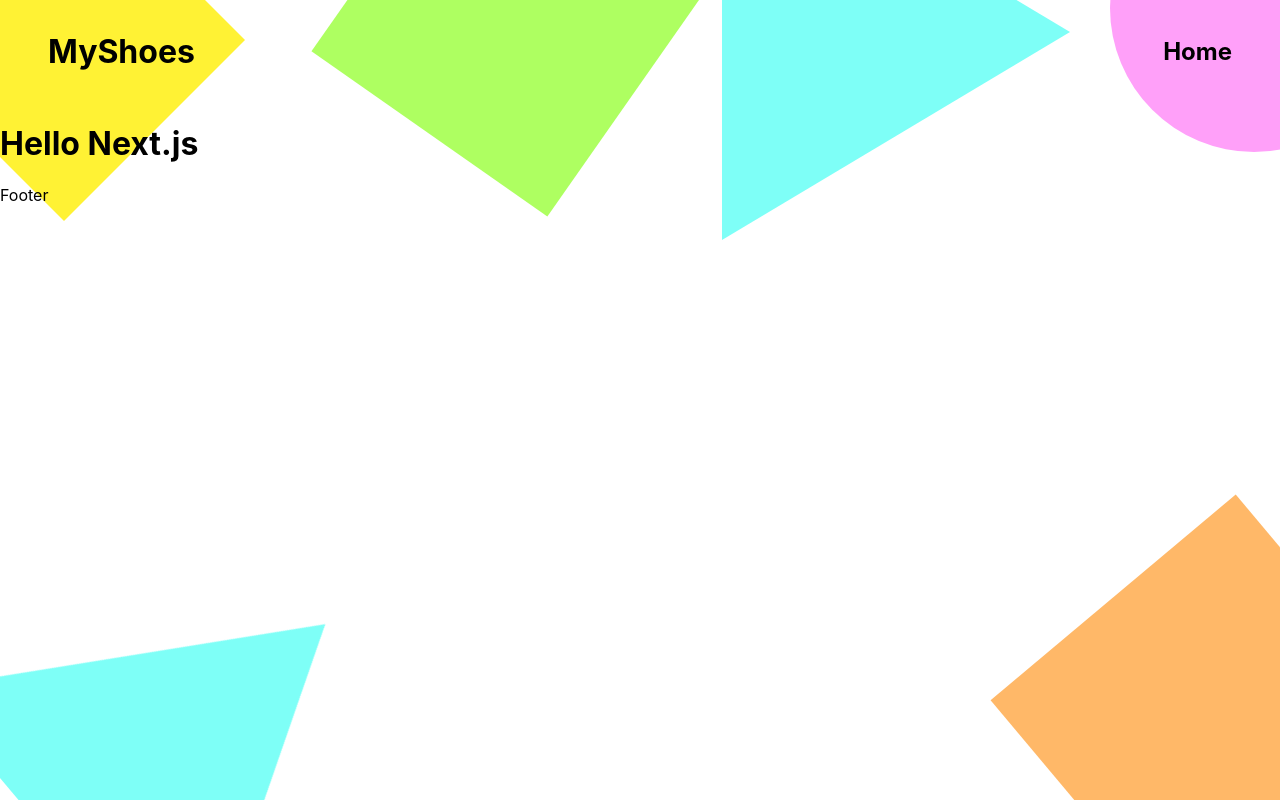
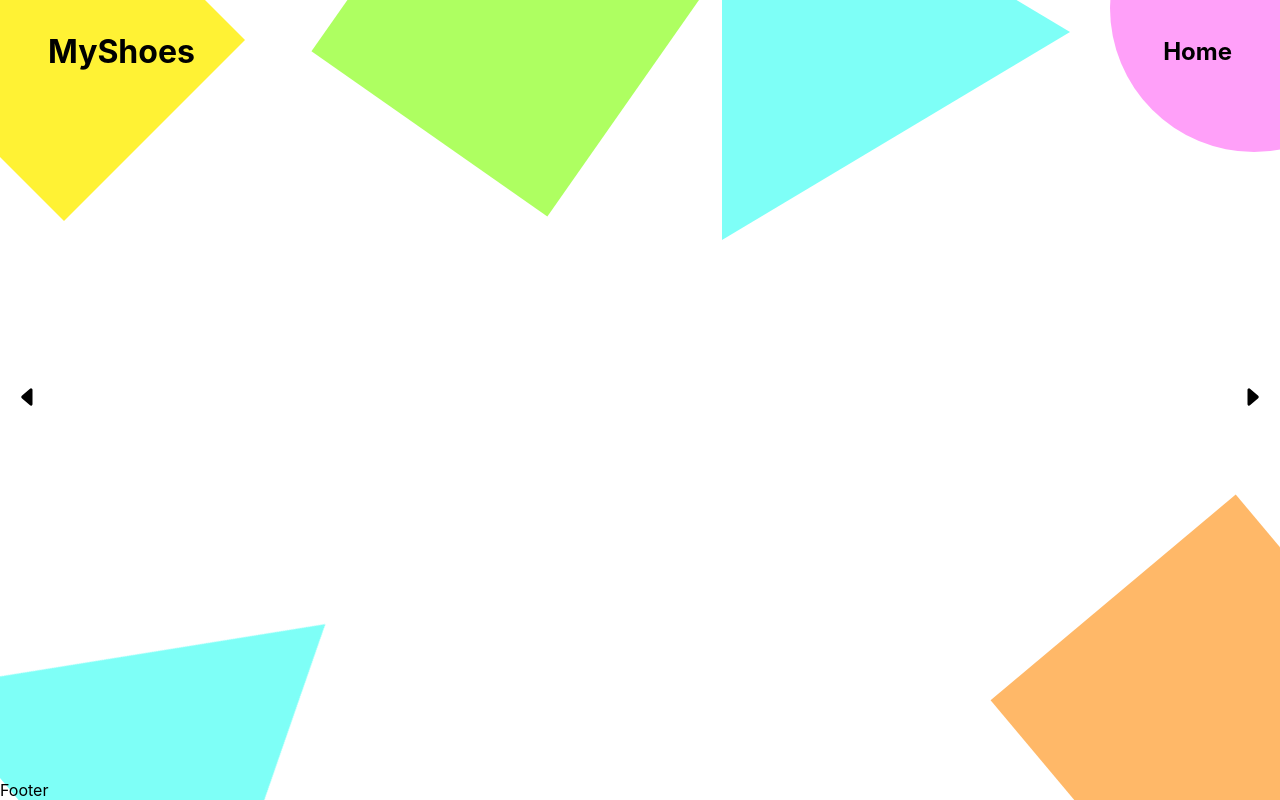
Before and after one commit to ManuelPuchner/medientechnik-sommerprojekt-2-klasse, a Next.js app: page /home in a window 1280 px wide. Built offline with nearby package versions, Linux system fonts and the light colour scheme.

Commit message:
refractoring + icons

```diff
--- a/components/layout/Nav.jsx
+++ b/components/layout/Nav.jsx
@@ -1,13 +1,9 @@
 import styled from "styled-components";
 import Link from "next/link";
 
+import {BsFillCaretLeftFill, BsFillCaretRightFill} from "react-icons/bs";
+
 const NavWrapper = styled.div`
-  position: absolute;
-  top: 0;
-  left: 0;
-  width: 100vw;
-  height: 100vh;
-  z-index: -1;
 `;
 
 const NavItem = styled.div`
@@ -15,7 +11,7 @@ const NavItem = styled.div`
   justify-content: center;
   align-items: center;
   padding: 1rem;
-  color: #fff;
+  color: #000;
   font-size: 1.5rem;
   font-weight: bold;
   cursor: pointer;
@@ -23,20 +19,40 @@ const NavItem = styled.div`
 
   z-index: 1;
   transform: translateY(-50%);
+
+  & span {
+    opacity: 0;
+    transition: opacity 0.3s ease-in-out;
+  }
+
+  & svg {
+    transition: transform 0.3s ease-in-out;
+  }
+
   &:hover {
     background-color: #fff;
     color: #000;
+    & span{
+      opacity: 1;
+    }
   }
 `;
 
 const LeftNavItem = styled(NavItem)`
   position: absolute;
   left: 0;
+  &:hover svg {
+    transform: translateX(-20%);
+  }
 `;
 
 const RightNavItem = styled(NavItem)`
   position: absolute;
   right: 0;
+
+  &:hover svg {
+    transform: translateX(20%);
+  }
 `;
 
 const routes = ["About", "Home", "Configurator"];
@@ -51,14 +67,20 @@ export default function Nav({ currentPage }) {
       {left && (
         <LeftNavItem>
           <Link href={linkLeft}>
-            <a>{left}</a>
+            <a>
+              <BsFillCaretLeftFill />
+              <span>{left}</span>
+            </a>
           </Link>
         </LeftNavItem>
       )}
       {right && (
         <RightNavItem>
           <Link href={linkRight}>
-            <a>{right}</a>
+            <a>
+              <span>{right}</span>
+              <BsFillCaretRightFill />
+            </a>
           </Link>
         </RightNavItem>
       )}
--- a/components/layout/index.jsx
+++ b/components/layout/index.jsx
@@ -1,18 +1,17 @@
-import Footer from './Footer';
-import Header from './Header';
-import Nav from './Nav';
+import Footer from "./Footer";
+import Header from "./Header";
+import Nav from "./Nav";
 
-import styled from "styled-components"
-import Background from 'components/decorations/background';
-
+import styled from "styled-components";
+import Background from "components/decorations/background";
 
 const MainLayout = styled.div`
+  display: grid;
+  grid-template-rows: auto 1fr auto;
+  min-height: 100vh;
+`;
 
-`
-
-const MainContentWrapper = styled.main`
-
-`
+const MainContentWrapper = styled.main``;
 
 export default function index({ children, componentName }) {
   return (
--- a/package.json
+++ b/package.json
@@ -11,6 +11,7 @@
     "next": "12.1.0",
     "react": "17.0.2",
     "react-dom": "17.0.2",
+    "react-icons": "^4.3.1",
     "styled-components": "^5.3.3"
   },
   "devDependencies": {
--- a/pages/about.js
+++ b/pages/about/index.js
@@ -1,3 +1,3 @@
 export default function About() {
-  return <></>
+  return <></>;
 }
--- a/pages/configurator.js
+++ b/pages/configurator/index.js
@@ -1,3 +1,3 @@
 export default function Configurator() {
-  return <></>
+  return <></>;
 }
--- a/pages/home.js
+++ /dev/null
@@ -1,7 +0,0 @@
-export default function Home() {
-  return (
-    <div>
-      <h1>Hello Next.js</h1>
-    </div>
-  )
-}
--- /dev/null
+++ b/pages/home/index.js
@@ -0,0 +1,11 @@
+import Sections from "./sections";
+
+export default function Home() {
+  return (
+    <>
+      <Sections.Main />
+      <Sections.OurProducts />
+      <Sections.Collections />
+    </>
+  );
+}
--- /dev/null
+++ b/pages/home/sections/Collections.jsx
@@ -0,0 +1,3 @@
+export default function Collections() {
+  return <div className="collections"></div>;
+}
--- /dev/null
+++ b/pages/home/sections/Main.jsx
@@ -0,0 +1,3 @@
+export default function Main() {
+  return <div className="main"></div>;
+}
--- /dev/null
+++ b/pages/home/sections/OurProducts.jsx
@@ -0,0 +1,3 @@
+export default function OurProducts() {
+  return <div className="our-products"></div>;
+}
--- /dev/null
+++ b/pages/home/sections/index.js
@@ -0,0 +1,10 @@
+import Main from "./Main";
+import OurProducts from "./OurProducts";
+import Collections from "./Collections";
+
+const Sections = {
+  Main,
+  OurProducts,
+  Collections
+}
+export default Sections;
```
Also changed, not shown: pages/index.js (added), 1 other file (tests, documents, lock files or other folders).
